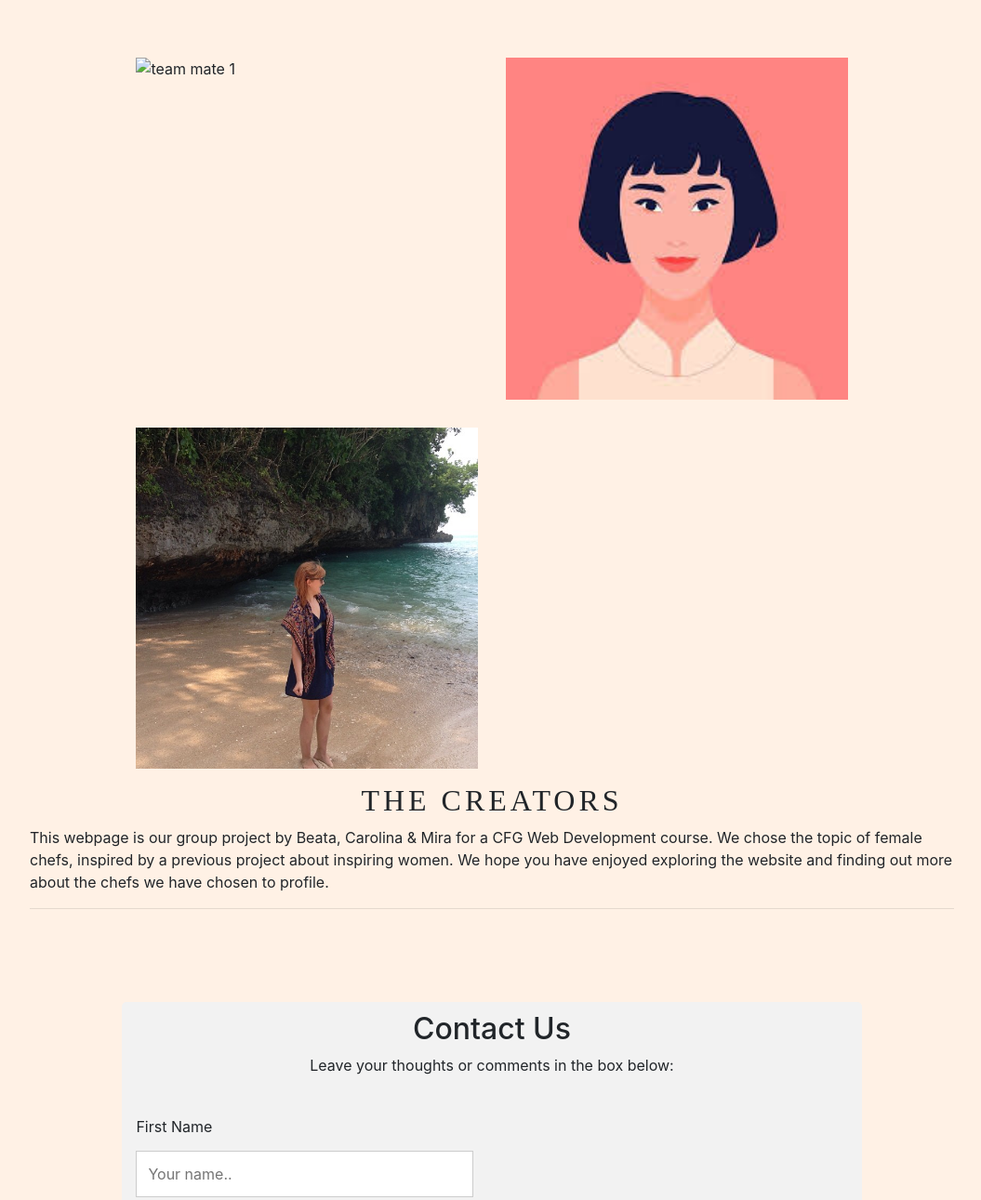
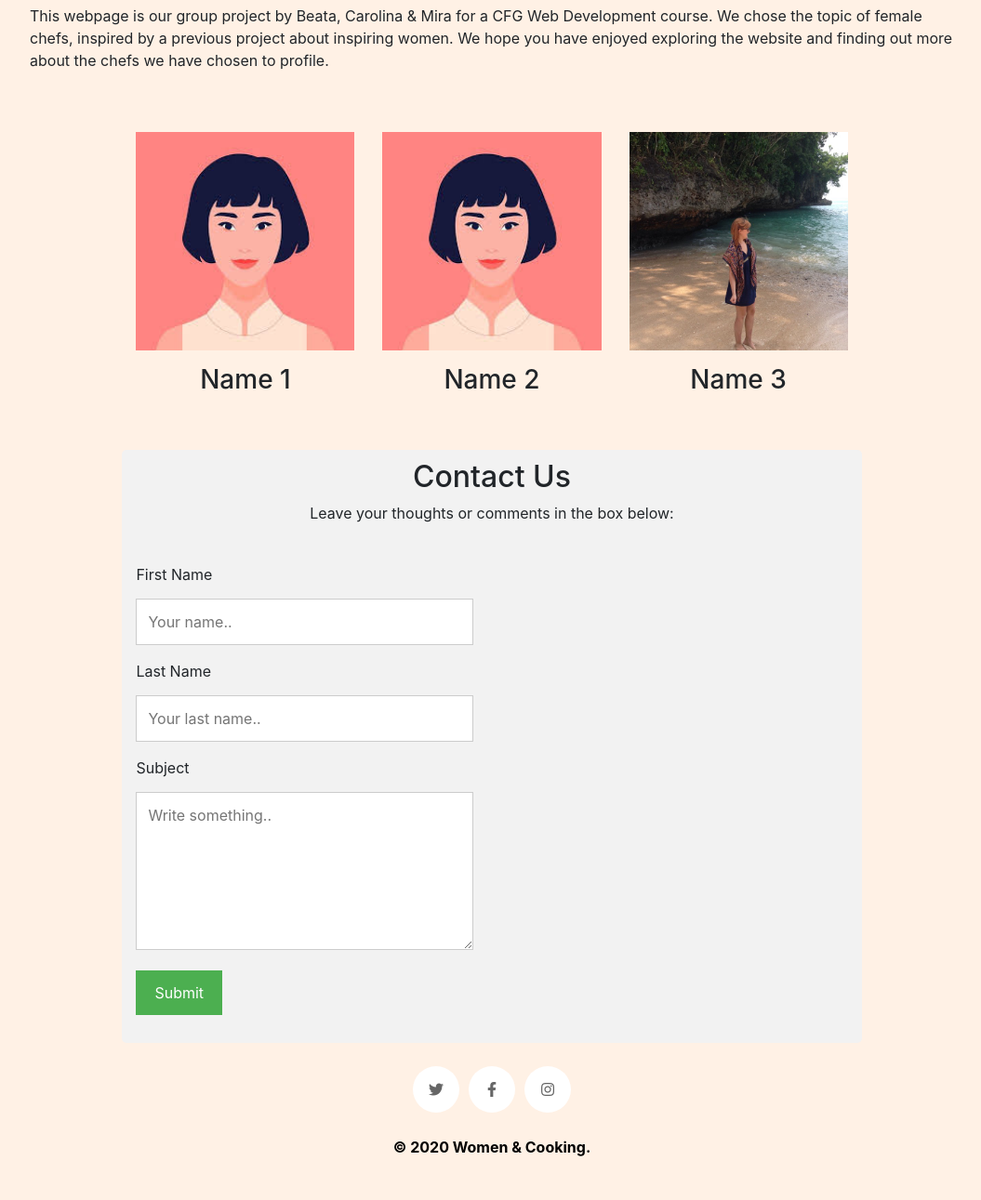
Before and after one commit to mirwajewl/women-and-cooking, a plain HTML site: page WOMEN AND COOKING/about.html in a window 1280 px wide. Shown: the part 229-1520 px from the top of the page at 93% size, without its empty margins (111-1166 px from the left). After the commit the page ends 1491 px from the top, so only its background shows below. Drawn offline with nearby package versions, Linux system fonts and the light colour scheme.

Commit message:
additional edits

```diff
--- a/WOMEN AND COOKING/about.html
+++ b/WOMEN AND COOKING/about.html
@@ -36,26 +36,30 @@
             </nav>
 
         <div class="container">
-        <h2 class= "about-title">ABOUT</h2>
-        <div class="container" id="meet-the-team">
-            <div class="row">
-                <div class="col-sm-6">
-                    <img src="#" alt="team mate 1"/>
-                </div>
-                <div class="col-sm-6">
-                  <img src="img/avatar.jpeg" alt="team mate 2"/>
-              </div>
-              <div class="col-sm-6">
-                  <img src="img/Mira.jpg" alt="team mate 3"/>
-              </div>
-            </div>
-          </div>
-          <h2 class= "creators">THE CREATORS</h2>
+          <h2 class= "about-title">ABOUT</h2>
           <p>
             This webpage is our group project by Beata, Carolina & Mira for a CFG Web Development course.
             We chose the topic of female chefs, inspired by a previous project about inspiring women. We hope you have enjoyed exploring the website and finding out more about the chefs we have chosen to profile.
           </p>
-          <hr/>
+          <div class="container" id="meet-the-team">
+              <div class="row">
+                  <div class="col-sm-4">
+                      <img src="img/avatar.jpeg" alt="team mate 1"/>
+                      <br>
+                      <h3 class="text-center">Name 1</h3>
+                  </div>
+                  <div class="col-sm-4">
+                    <img src="img/avatar.jpeg" alt="team mate 2"/>
+                    <br>
+                    <h3 class="text-center">Name 2</h3>
+                  </div>
+                  <div class="col-sm-4">
+                      <img src="img/Mira.jpg" alt="team mate 3"/>
+                      <br>
+                      <h3 class="text-center">Name 3</h3>
+                  </div>
+              </div>
+            </div>
 
             <div class="container1">
             <div style="text-align:center">
@@ -104,7 +108,7 @@
           <script src="scripts.js"></script>
 
                  <div>
-                        <p class="copyright">&copy; 2020 Women & Cooking. </p>
+                        <p class="copyright text-center">&copy; 2020 Women & Cooking. </p>
                     </div>
               </body>
           </html>
--- a/WOMEN AND COOKING/style.css
+++ b/WOMEN AND COOKING/style.css
@@ -130,7 +130,7 @@
     background-color: #f2f2f2;
     width: 80%;
     margin:auto;
-    margin-top: 100px;
+    margin-top: 50px;
     padding: 10px;
   }
 
```
Also changed, not shown: WOMEN AND COOKING/profile.html (+2 -2 lines).
